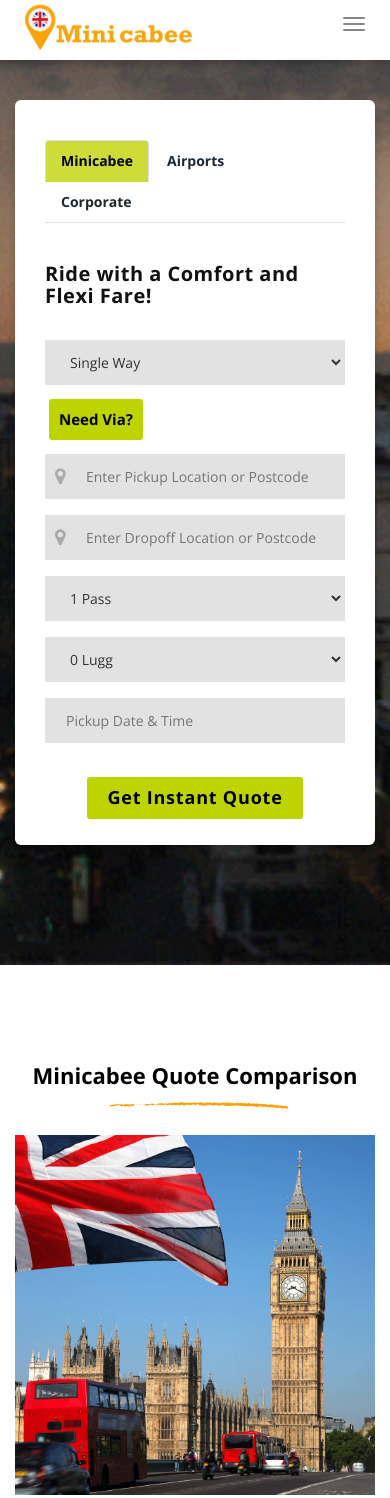
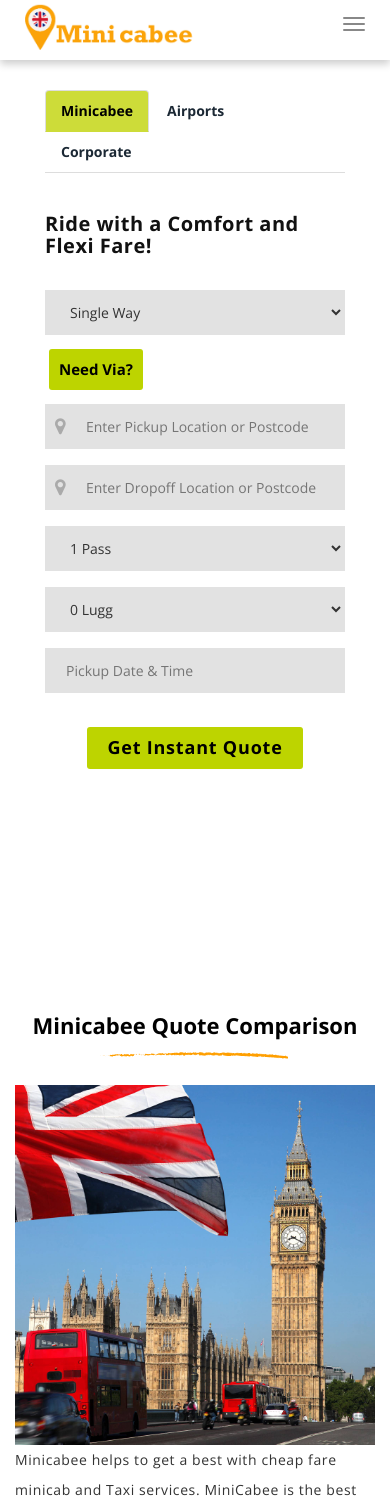
Before and after one commit to startersup/minicabee, a PHP site: page / in a window 390 px wide. Shown: the top 1498 px of the page. Run offline with PHP 8.4, Linux system fonts and the light colour scheme; some libraries are stand-ins or nearby versions.

Commit message:
Update style.css
ddd

```diff
--- a/assets/css/style.css
+++ b/assets/css/style.css
@@ -405,7 +405,6 @@
 }
 
     .card {
-  box-shadow: 0 4px 8px 0 rgba(0,0,0,0.2);
   transition: 0.3s;
   width: 100%;
   padding:20px 30px;
@@ -689,7 +688,7 @@
 }
    .top
     {
-        padding-top:100px;
+        padding-top:50px;
     }
     .tabtop li a:last-child {
     padding: 10px 15px;
@@ -755,5 +754,13 @@
     line-height:19px;
     color:#ffffff;
 }
+  .main
+    {
+        margin: 0 !important;
+      max-height:auto;
+        background-image: none;
+    background-color: #ffffff !important;
+
+    }
 
 }
```
